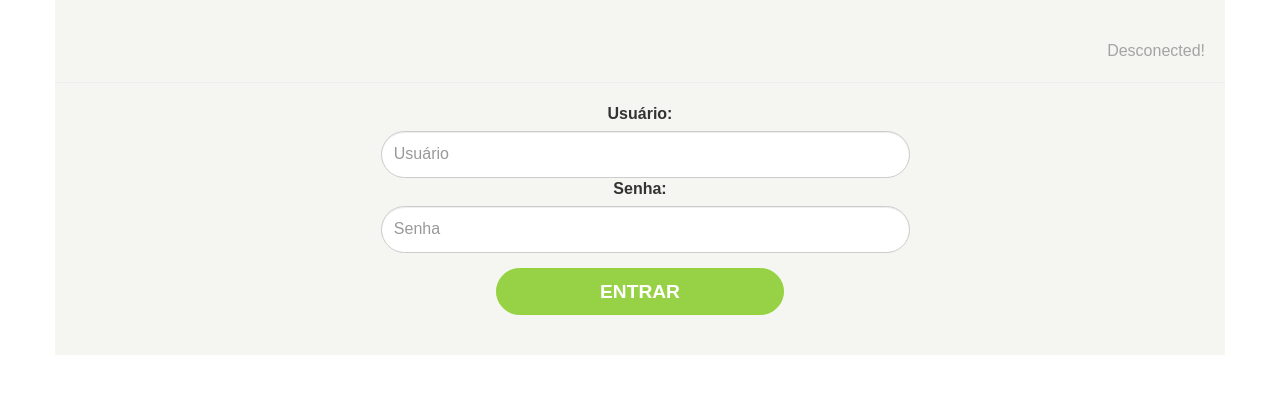
After one commit to lhcabral/validador, a Django app: page /certificado/auth in a window 1280 px wide. The commit adds this page. Shown: the top 394 px of the page. Run offline with Django 3.2, Linux system fonts and the light colour scheme; some libraries are stand-ins or nearby versions.

Commit message:
Iniciodo formulário de autenticação

```diff
--- a/certificado/urls.py
+++ b/certificado/urls.py
@@ -3,5 +3,6 @@ from django.conf.urls import url
 from certificado import views
 
 urlpatterns = [
-    url(r'^$', views.home),
+    url(r'^$', views.home, name='certificado.home'),
+    url(r'^auth$', views.auth, name='certificado.auth'),
 ]
--- a/certificado/views.py
+++ b/certificado/views.py
@@ -1,6 +1,7 @@
 from django.shortcuts import render
 from django.http import HttpResponse
 from certificado.models import Certificado, Evento, Participante, User
+from django.contrib.auth import authenticate, login
 
 def home(request):
 	site = "ForumRD"
@@ -25,3 +26,23 @@ def home(request):
 	# Evento.objects.create(name="ForumRD")
 
 	return render(request,'certificado/home.html', context)
+
+def auth(request):
+	error = False
+
+	if request.method == 'POST':
+		username = request.POST.get('username')
+		password = request.POST.get('password')
+
+		user = authenticate(username=username,password=password)
+		if user == None:
+			error = True
+		else:
+			error = False
+			login(request, user)
+
+	context = {
+		'error' : error
+	}
+
+	return render(request,'certificado/auth.html', context)
--- /dev/null
+++ b/template/certificado/auth.html
@@ -0,0 +1,31 @@
+{% extends "certificado/layout.html" %}
+
+{% block content %}
+
+	{% if request.user.is_authenticated %}
+
+		<p>
+			Entre com usuário e senha para fazer login
+		</p>
+	{% else %}
+		<div class="col-md-6 col-md-offset-3">
+			<form action="/certificado/auth" method="POST" class="form-group">
+				{% if error == True %}
+					<p class="alert alert-danger">Sair</p>
+				{% endif %}
+
+				{% csrf_token %}
+				<div class="form-group">
+					<label for="exemplo ">Usuário: </label>
+					<input type="text" id="username" class="form-control" placeholder="Usuário" required="required">
+				</div>
+				<div class="form-group">
+					<label for="exemplo ">Senha: </label>
+					<input type="password" id="password" class="form-control" placeholder="Senha" required="required">
+				</div>
+				<input class="btn btn-success" value=Entrar>
+			</form>
+		</div>
+	{% endif %}
+
+{% endblock %}
--- /dev/null
+++ b/template/certificado/layout.html
@@ -0,0 +1,40 @@
+{% load static %}
+
+
+<!DOCTYPE html>
+<html>
+<head>
+	<title>Validar certificado</title>
+	<link rel="stylesheet" href="{% static "css/bootstrap.min.css" %}">
+	<link rel="stylesheet" href="{% static "css/styles.css" %}">
+</head>
+<body>
+	<div class="header">
+		<div class="container">
+			<div class="row">
+				<div class="page-header">
+					{% if request.user.is_authenticated %}
+					<p>Username: {{request.user}} / {{request.user.email}}</p>
+					{% else %}
+					<p>Desconected!</p>
+					{% endif %}
+				</div>
+			</div>
+		</div>
+	</div>
+	<div class="main">
+		<div class="container certificate">
+
+				<div class="row">
+					<div class="col-md-12 col-sm-12">
+						{% block content %}{% endblock %}
+						<!--a href="{% static "download/Trabalho_1Autor.pdf" %}">Certificado</a-->
+					</div>
+				</div>
+
+
+		</div>
+	</div>
+	<script src="{% static "js/bootstrap.min.js" %}"></script>
+</body>
+</html>
```
Also changed, not shown: template/certificado/home.html (+3 -38 lines), db.sqlite3.
